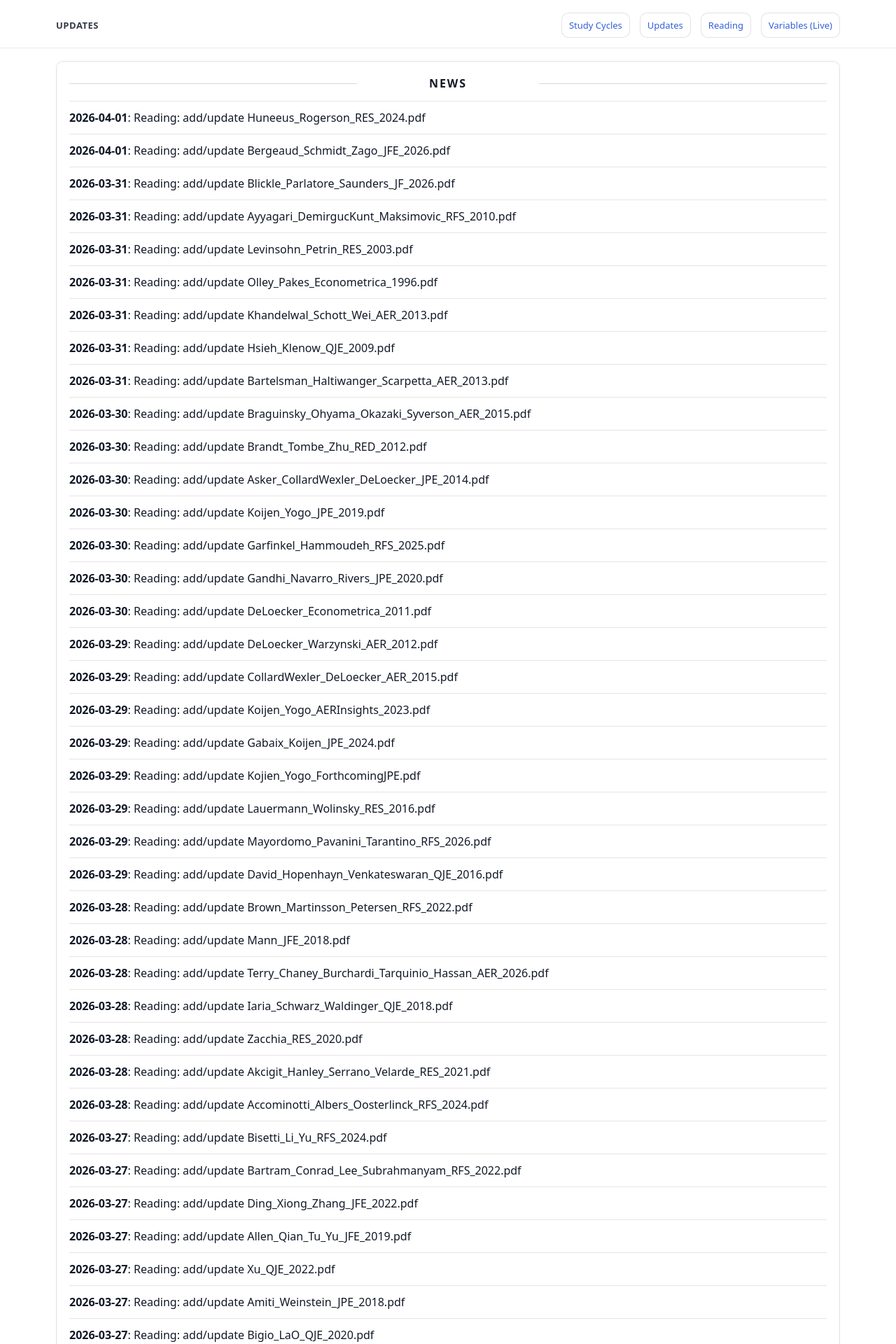
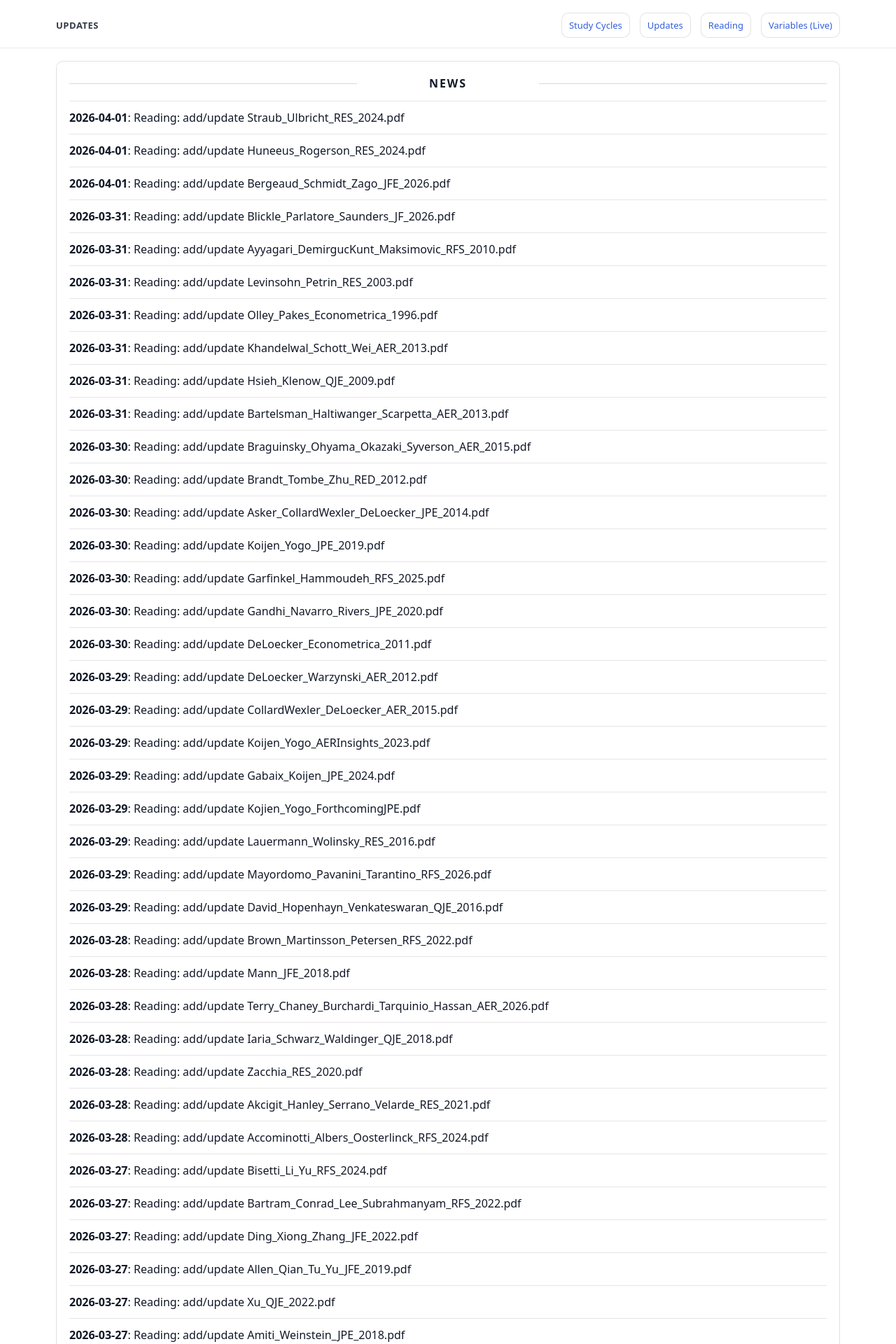
Before and after one commit to yaxinzn/study-archive, a Jekyll site: the page built from updates/index.md, in a window 1280 px wide. Shown: the top 1920 px of the page at 70% size. Built offline with Jekyll 4.4.1, drawn with Linux system fonts in a browser that asks for light colours; some of the changed text lies outside the part shown.

Commit message:
chore: update NEWS feed

```diff
--- a/_data/news.yml
+++ b/_data/news.yml
@@ -1,4 +1,7 @@
 # Auto-generated update history (sorted newest -> oldest). Do not edit manually.
+- ts: "1775037907"
+  date: "2026-04-01"
+  title: "Reading: add/update Straub_Ulbricht_RES_2024.pdf"
 - ts: "1775036932"
   date: "2026-04-01"
   title: "Reading: add/update Huneeus_Rogerson_RES_2024.pdf"
```
